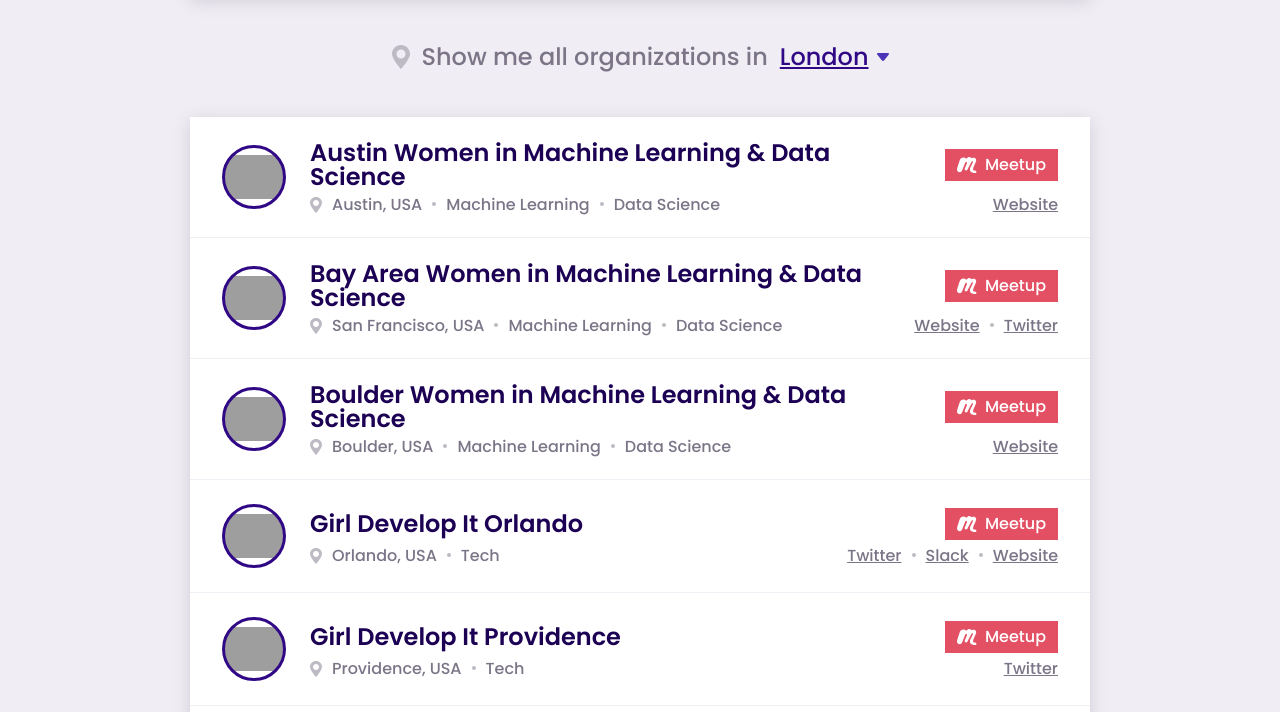
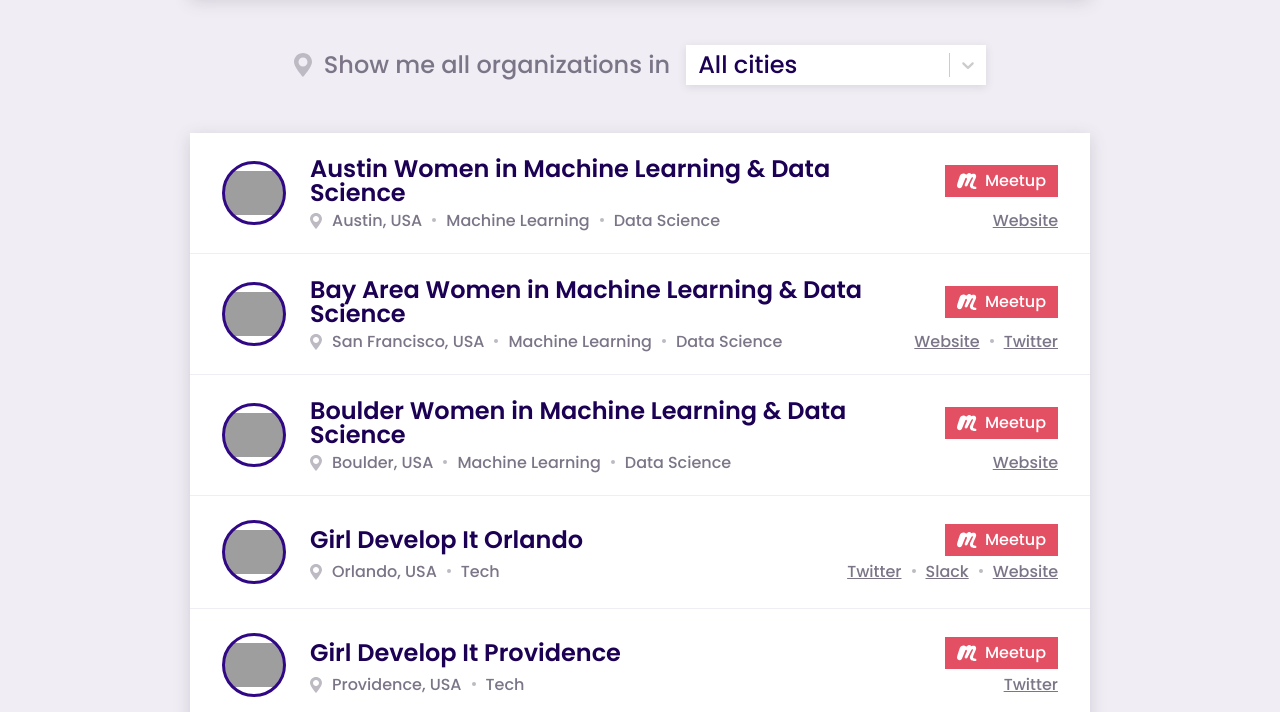
Before and after one commit to prisma/women-world-wide, a Gatsby site: page / in a window 1280 px wide. Shown: the part 912-1624 px from the top of the page. Built offline with nearby package versions, Linux system fonts and the light colour scheme; Gatsby itself is replaced by a stand-in of ours; grey boxes are pictures that could not be loaded.

Commit message:
Adding basic filtering

```diff
--- a/package.json
+++ b/package.json
@@ -28,6 +28,7 @@
     "react": "^16.8.3",
     "react-dom": "^16.8.3",
     "react-helmet": "^5.2.0",
+    "react-select": "^2.4.1",
     "styled-components": "^4.1.3"
   },
   "license": "MIT",
--- a/src/components/List.js
+++ b/src/components/List.js
@@ -1,8 +1,9 @@
 // Libraries
-import React from 'react'
+import React, { useState } from 'react'
 import styled from 'styled-components'
 import { transparentize } from 'polished'
 import { useStaticQuery, graphql } from 'gatsby'
+import Select from 'react-select'
 
 // Icons
 import LocationIcon from '../svgs/location.svg'
@@ -13,24 +14,224 @@
 import LinkIcon from '../svgs/link.svg'
 import theme from '../styles/theme'
 
+// Cities
+const cities = [
+  {
+    value: 'all',
+    label: 'All cities'
+  },
+  {
+    label: 'USA',
+    options: [
+      { value: 'atlanta', label: 'Atlanta' },
+      { value: 'austin', label: 'Austin' },
+      { value: 'boston', label: 'Boston' },
+      { value: 'boulder', label: 'Boulder' },
+      { value: 'cary', label: 'Cary' },
+      { value: 'chicago', label: 'Chicago' },
+      { value: 'corpus-christi', label: 'Corpus Christi' },
+      { value: 'dallas-fort-worth', label: 'Dallas Fort Worth' },
+      { value: 'detroit', label: 'Detroit' },
+      { value: 'los-angeles', label: 'Los Angeles' },
+      { value: 'new-york', label: 'New York' },
+      { value: 'orlando', label: 'Orlando' },
+      { value: 'providence', label: 'Providence' },
+      { value: 'pittsburgh', label: 'Pittsburgh' },
+      { value: 'utah', label: 'Utah' },
+      { value: 'san-francicso', label: 'San Francisco' },
+      { value: 'seattle', label: 'Seattle' }
+    ]
+  },
+  {
+    label: 'Canada',
+    options: [
+      { value: 'edmonton', label: 'Edmonton' },
+      { value: 'halifax', label: 'Halifax' },
+      { value: 'montreal', label: 'Montreal' },
+      { value: 'vancouver', label: 'Vancouver' },
+    ]
+  },
+  {
+    label: 'Mexico',
+    options: [{ value: 'merida', label: 'Merida' }]
+  },
+  {
+    label: 'Brazil',
+    options: [
+      { value: 'rio-de-janeiro', label: 'Rio de Janeiro' },
+      { value: 'sao-paulo', label: 'Sao Paulo' },
+    ]
+  },
+  {
+    label: 'United Kingdom',
+    options: [
+      { value: 'london', label: 'London' },
+      { value: 'oxford', label: 'Oxford' },
+    ]
+  },
+  {
+    label: 'Ireland',
+    options: [{ value: 'dublin', label: 'Dublin' }]
+  },
+  {
+    label: 'France',
+    options: [{ value: 'paris', label: 'Paris' }]
+  },
+  {
+    label: 'Germany',
+    options: [{ value: 'berlin', label: 'Berlin' }]
+  },
+  {
+    label: 'Austria',
+    options: [{ value: 'vienna', label: 'Vienna' }]
+  },
+  {
+    label: 'Sweden',
+    options: [{ value: 'stockholm', label: 'Stockholm' }]
+  },
+  {
+    label: 'Spain',
+    options: [{ value: 'madrid', label: 'Madrid' }]
+  },
+  {
+    label: 'Italy',
+    options: [{ value: 'milan', label: 'Milan' }]
+  },
+  {
+    label: 'Israel',
+    options: [{ value: 'tel-aviv', label: 'Tel Aviv' }]
+  },
+  {
+    label: 'India',
+    options: [
+      { value: 'new-delhi', label: 'New Delhi' },
+      { value: 'bangalore', label: 'Bangalore' },
+      { value: 'bhopal', label: 'Bhopal' },
+      { value: 'chennai', label: 'Chennai' },
+      { value: 'delhi', label: 'Delhi' },
+      { value: 'pune', label: 'Pune' },
+    ]
+  },
+  {
+    label: 'Japan',
+    options: [{ value: 'tokyo', label: 'Tokyo' }]
+  },
+  {
+    label: 'Kenya',
+    options: [{ value: 'nairobi', label: 'Nairobi' }]
+  },
+  {
+    label: 'Nigeria',
+    options: [{ value: 'lagos', label: 'Lagos' }]
+  },
+  {
+    label: 'Poland',
+    options: [
+      { value: 'poznan', label: 'Poznan' },
+      { value: 'trojmiasto', label: 'Trojmiasto' }
+    ]
+  },
+  {
+    label: 'Switzerland',
+    options: [{ value: 'zurich', label: 'Zurich' }]
+  },
+  {
+    label: 'Bolivia',
+    options: [{ value: 'cochabamba', label: 'Cochabamba' }]
+  },
+  {
+    label: 'Argentia',
+    options: [
+      { value: 'buenos-aires', label: 'Buenos Aires' },
+      { value: 'la-paz', label: 'La Paz' },
+    ]
+  },
+  {
+    label: 'Australia',
+    options: [{ value: 'melbourne', label: 'Melbourne' }]
+  },
+]
+
+// const formatGroupLabel = data => (
+//   <div style={groupStyles}>
+//     <span>{data.label}</span>
+//     <span style={groupBadgeStyles}>{data.options.length}</span>
+//   </div>
+// )
+
+const customStyles = {
+  menu: (provided) => ({
+    ...provided,
+    boxShadow: theme.cardShadow,
+    borderRadius: 0
+  }),
+  // singleValue: (provided) => console.log({ provided }),
+  singleValue: (provided) => ({
+    ...provided,
+    color: theme.black,
+    padding: 2
+  }),
+  input: (provided) => ({
+    ...provided,
+    color: theme.black,
+    fontSize: 24
+  }),
+  groupHeading: (provided) => ({
+    ...provided,
+    color: theme.gray,
+    fontSize: 14,
+    fontWeight: 600,
+  }),
+  control: (provided, state) => ({
+    ...provided,
+    width: 300,
+    border: `none`,
+    boxShadow: state.menuIsOpen ? `none` : theme.cardShadowSmall,
+    borderRadius: 0,
+    minHeight: `none`,
+    background: state.menuIsOpen ? `transparent` : theme.white,
+    fontSize: 24
+  }),
+  option: (provided, state) => ({
+    ...provided,
+    borderBottom: `1px solid ${theme.lightGray}`,
+    color: state.isSelected ? theme.white : theme.black,
+    backgroundColor: state.isSelected ? theme.purple : state.isFocused ? theme.lightGray : theme.white,
+    padding: `8px 12px`,
+    fontSize: 16
+  })
+}
+
+
 // List
 const List = () => {
+  const [city, setCity] = useState({ value: 'all', label: 'All cities' })
+
   const data = useStaticQuery(orgsQuery)
   const orgs = data.allOrgsJson.edges
 
   return (
     <Container>
+
       <Filter>
         <FilterPin />
         <FilterText>Show me all organizations in</FilterText>
-        <Select>
+        {/* <Select>
           <SelectText>London</SelectText>
           <SelectDropdown />
-        </Select>
+        </Select> */}
+        <Select
+          onChange={option => setCity(option)}
+          defaultValue={city}
+          options={cities}
+          styles={customStyles} />
       </Filter>
 
       <Card>
-        { orgs.map(({ node: org }) =>
+        { orgs.map(({ node: org }) => {
+          if (city.label !== 'All cities' && city.label !== org.city) return null
+
+          return (
             <Row key={org.id}>
               <Image src={org.image}/>
               <Main>
@@ -59,6 +260,7 @@
                 </Bottom>
               </Main>
             </Row>
+          )}
         )}
       </Card>
     </Container>
@@ -111,7 +313,6 @@
   align-items: center;
   justify-content: center;
   color: ${p => p.theme.gray};
-  font-size: 24px;
   margin: 48px 0;
 `
 
@@ -121,18 +322,21 @@
   width: auto;
 `
 
-const FilterText = styled.div``
+const FilterText = styled.div`
+  font-size: 24px;
+  margin-right: 16px;
+`
 
-const Select = styled.div`
-  display: flex;
-  align-items: center;
-  justify-content: center;
-  margin-left: 12px;
+// const Select = styled.div`
+//   display: flex;
+//   align-items: center;
+//   justify-content: center;
+//   margin-left: 12px;
 
-  &:hover {
-    cursor: pointer;
-  }
-`
+//   &:hover {
+//     cursor: pointer;
+//   }
+// `
 
 const SelectText = styled.div`
   color: ${p => p.theme.purple};
--- a/src/styles/theme.js
+++ b/src/styles/theme.js
@@ -23,7 +23,8 @@
 
 // Shadows
 const shadows = {
-  cardShadow: `0px 4px 16px rgba(86, 82, 96, 0.2)`
+  cardShadow: `0px 4px 16px rgba(86, 82, 96, 0.2)`,
+  cardShadowSmall: `0px 2px 8px rgba(86, 82, 96, 0.15)`
 }
 
 export default {
```
Also changed, not shown: 1 other file.
